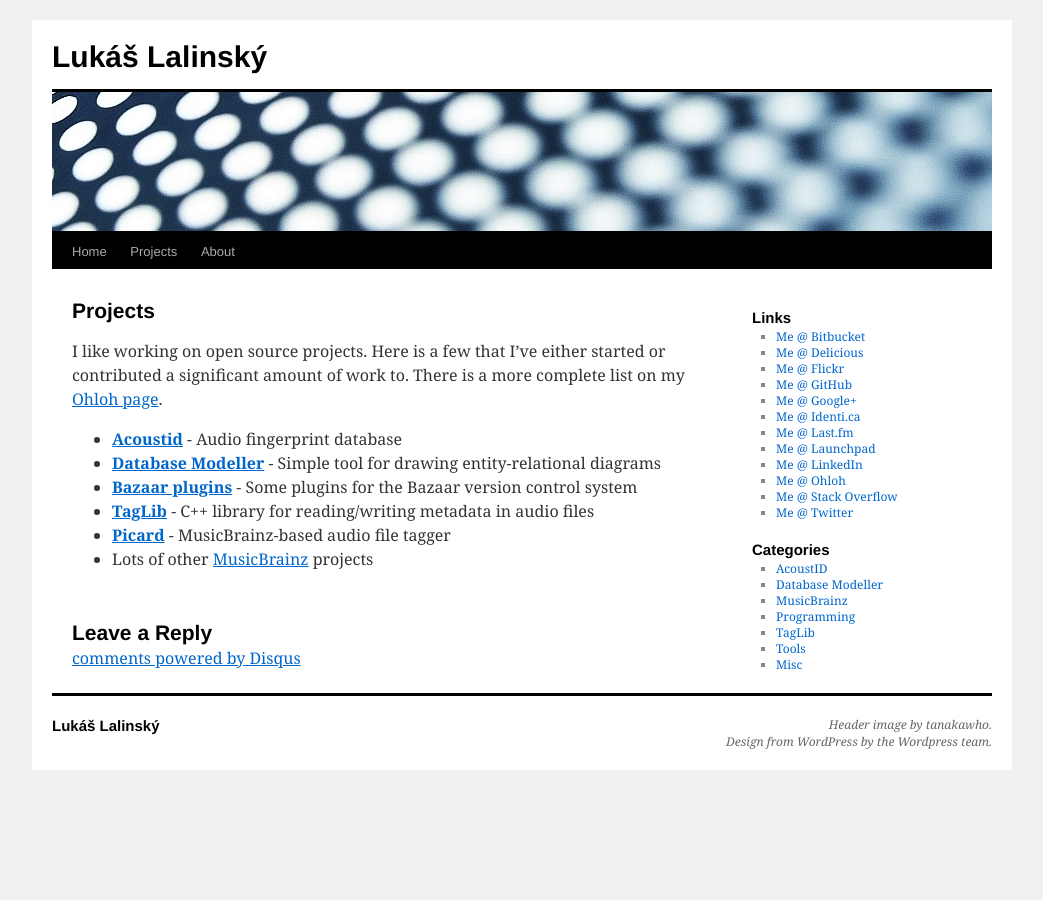
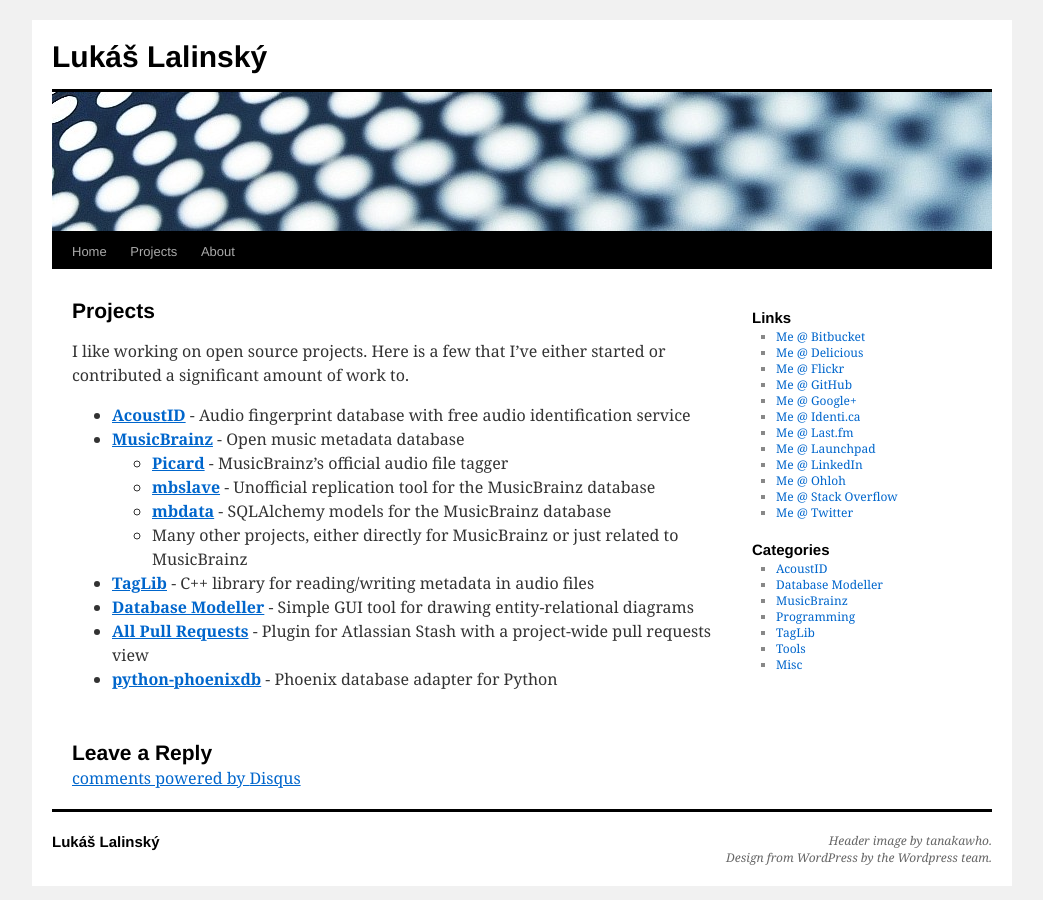
Before and after one commit to lalinsky/website, a Jekyll site: the page built from projects/index.md, in a window 1280 px wide. Shown: the whole page, without its empty margins (118-1161 px from the left). Built offline with Jekyll 4.4.1, drawn with Linux system fonts in a browser that asks for light colours; Markdown is read by kramdown in place of the engine named in the settings; comment, search, counter and statistics services are not loaded.

Commit message:
Update projects page

```diff
--- a/projects/index.md
+++ b/projects/index.md
@@ -4,14 +4,17 @@ date: 2009-10-20 07:50:53
 layout: page
 slug: projects
 title: Projects
-wordpress_id: 27
 ---
 
-I like working on open source projects. Here is a few that I've either started or contributed a significant amount of work to. There is a more complete list on my [Ohloh page](https://www.ohloh.net/accounts/luks).
+I like working on open source projects. Here is a few that I've either started or contributed a significant amount of work to.
 
-  * [**Acoustid**](http://acoustid.org/) - Audio fingerprint database
-  * [**Database Modeller**](/projects/dbmodel/) - Simple tool for drawing entity-relational diagrams
-  * [**Bazaar plugins**](/projects/bazaar-plugins/) - Some plugins for the Bazaar version control system
-  * [**TagLib**](http://developer.kde.org/~wheeler/taglib.html) - C++ library for reading/writing metadata in audio files
-  * [**Picard**](http://musicbrainz.org/doc/PicardTagger) - MusicBrainz-based audio file tagger
-  * Lots of other [MusicBrainz](http://musicbrainz.org/) projects
+  * [**AcoustID**](https://acoustid.org/) - Audio fingerprint database with free audio identification service
+  * [**MusicBrainz**](https://musicbrainz.org/) - Open music metadata database
+    * [**Picard**](https://picard.musicbrainz.org/) - MusicBrainz's official audio file tagger
+    * [**mbslave**](https://bitbucket.org/lalinsky/mbslave) - Unofficial replication tool for the MusicBrainz database
+    * [**mbdata**](https://bitbucket.org/lalinsky/mbdata) - SQLAlchemy models for the MusicBrainz database
+    * Many other projects, either directly for MusicBrainz or just related to MusicBrainz
+  * [**TagLib**](https://taglib.github.io/) - C++ library for reading/writing metadata in audio files
+  * [**Database Modeller**](/projects/dbmodel/) - Simple GUI tool for drawing entity-relational diagrams
+  * [**All Pull Requests**](https://bitbucket.org/lalinsky/stash-all-pull-requests) - Plugin for Atlassian Stash with a project-wide pull requests view
+  * [**python-phoenixdb**](https://bitbucket.org/lalinsky/python-phoenixdb) - Phoenix database adapter for Python
```
